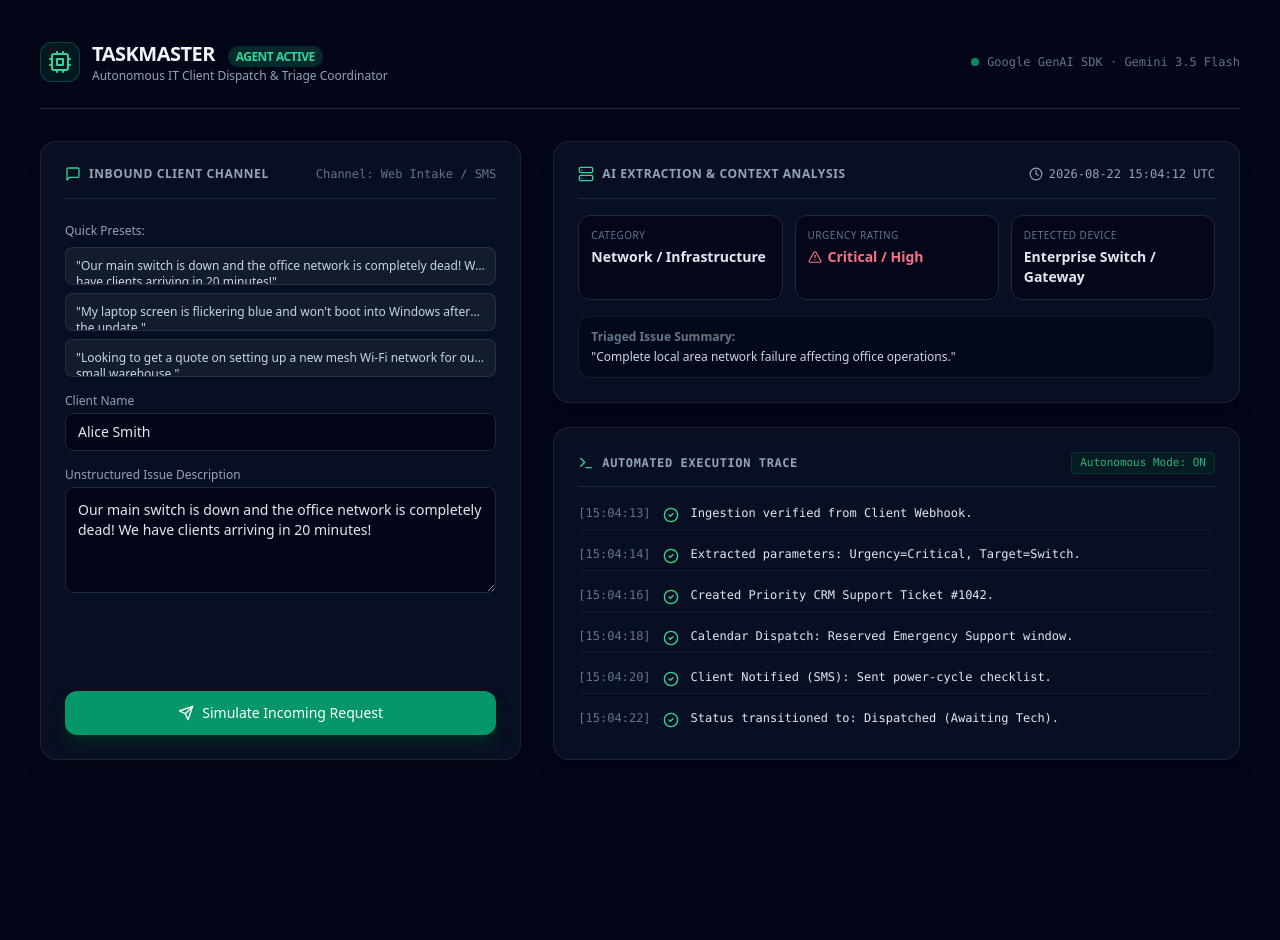
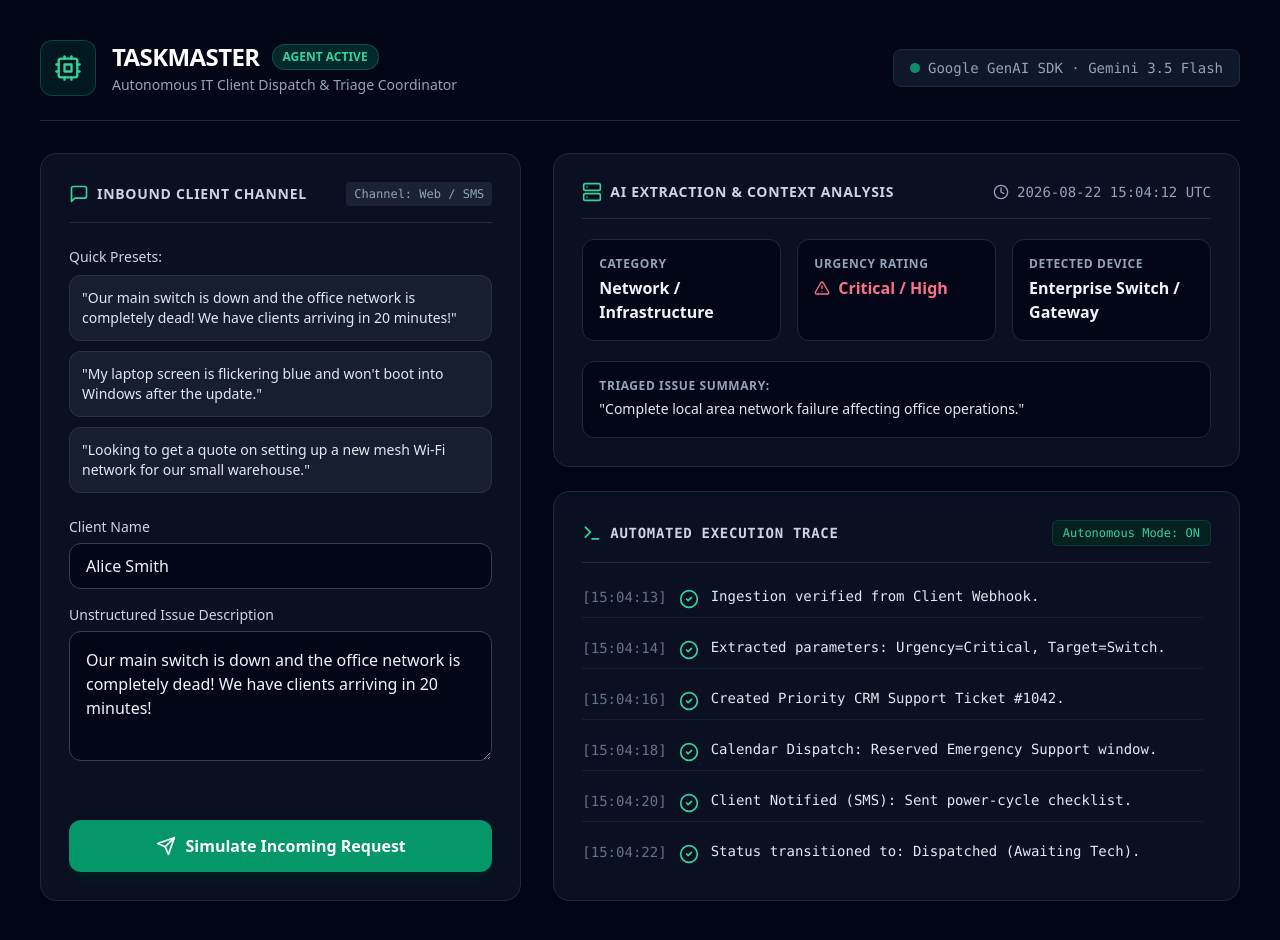
Before and after one commit to Moki00/taskmaster, a React (Vite) app in the folder frontend/: page / in a window 1280 px wide. Before the commit the page ends 800 px from the top, so only its background shows below. Built offline with nearby package versions, Linux system fonts and the light colour scheme.

Commit message:
better bigger font

```diff
--- a/frontend/src/App.jsx
+++ b/frontend/src/App.jsx
@@ -6,7 +6,6 @@ import {
   CheckCircle2,
   Clock,
   Server,
-  Calendar,
   MessageSquare,
   RefreshCw,
   Cpu,
@@ -23,7 +22,6 @@ export default function TaskmasterVisualizer() {
   const [clientName, setClientName] = useState("Alice Smith");
   const [isProcessing, setIsProcessing] = useState(false);
 
-  // Live Agent State
   const [analysis, setAnalysis] = useState({
     timestamp: "2026-08-22 15:04:12 UTC",
     client: "Alice Smith",
@@ -131,31 +129,33 @@ export default function TaskmasterVisualizer() {
         },
       ]);
       setIsProcessing(false);
-    }, 1200);
+    }, 1000);
   };
 
   return (
-    <div className="min-h-screen bg-slate-950 text-slate-100 font-sans p-6 md:p-10 flex flex-col">
+    <div className="min-h-screen bg-slate-950 text-slate-100 font-sans p-6 md:p-10 flex flex-col justify-between">
       {/* Top Header */}
       <header className="flex items-center justify-between pb-6 border-b border-slate-800 mb-8">
-        <div className="flex items-center space-x-3">
-          <div className="w-10 h-10 rounded-xl bg-emerald-500/10 border border-emerald-500/30 flex items-center justify-center text-emerald-400">
-            <Cpu className="w-6 h-6" />
+        <div className="flex items-center space-x-4">
+          <div className="w-14 h-14 rounded-xl bg-emerald-500/10 border border-emerald-500/30 flex items-center justify-center text-emerald-400">
+            <Cpu className="w-7 h-7" />
           </div>
           <div>
-            <h1 className="text-xl font-bold tracking-tight">
-              TASKMASTER{" "}
-              <span className="text-xs bg-emerald-500/20 text-emerald-400 px-2 py-0.5 rounded-full ml-2">
+            <div className="flex items-center space-x-3">
+              <h1 className="text-2xl font-bold tracking-tight text-white">
+                TASKMASTER
+              </h1>
+              <span className="text-xs font-semibold bg-emerald-500/20 text-emerald-400 border border-emerald-500/30 px-2.5 py-1 rounded-full">
                 AGENT ACTIVE
               </span>
-            </h1>
-            <p className="text-xs text-slate-400">
+            </div>
+            <p className="text-sm text-slate-400 mt-0.5">
               Autonomous IT Client Dispatch & Triage Coordinator
             </p>
           </div>
         </div>
-        <div className="text-xs text-slate-500 font-mono flex items-center space-x-2">
-          <span className="w-2 h-2 rounded-full bg-emerald-500 animate-pulse"></span>
+        <div className="text-sm text-slate-400 font-mono flex items-center space-x-2 bg-slate-900 px-4 py-2 rounded-lg border border-slate-800">
+          <span className="w-2.5 h-2.5 rounded-full bg-emerald-500 animate-pulse"></span>
           <span>Google GenAI SDK · Gemini 3.5 Flash</span>
         </div>
       </header>
@@ -163,29 +163,29 @@ export default function TaskmasterVisualizer() {
       {/* Main Split Grid */}
       <div className="grid grid-cols-1 lg:grid-cols-12 gap-8 flex-1">
         {/* Left Side: Client Simulator */}
-        <div className="lg:col-span-5 flex flex-col justify-between bg-slate-900/60 border border-slate-800/80 rounded-2xl p-6 shadow-xl backdrop-blur-sm">
-          <div>
-            <div className="flex items-center justify-between pb-4 border-b border-slate-800 mb-6">
-              <span className="text-xs font-semibold uppercase tracking-wider text-slate-400 flex items-center gap-2">
-                <MessageSquare className="w-4 h-4 text-emerald-400" /> Inbound
+        <div className="lg:col-span-5 flex flex-col justify-between bg-slate-900/60 border border-slate-800 rounded-2xl p-7 shadow-xl">
+          <div className="space-y-6">
+            <div className="flex items-center justify-between pb-4 border-b border-slate-800">
+              <span className="text-sm font-semibold uppercase tracking-wider text-slate-300 flex items-center gap-2">
+                <MessageSquare className="w-5 h-5 text-emerald-400" /> Inbound
                 Client Channel
               </span>
-              <span className="text-xs font-mono text-slate-500">
-                Channel: Web Intake / SMS
+              <span className="text-xs font-mono text-slate-400 bg-slate-800/80 px-2 py-1 rounded">
+                Channel: Web / SMS
               </span>
             </div>
 
             {/* Presets */}
-            <div className="mb-4">
-              <label className="text-xs text-slate-400 block mb-2 font-medium">
+            <div>
+              <label className="text-sm text-slate-300 block mb-2 font-medium">
                 Quick Presets:
               </label>
-              <div className="flex flex-col gap-2">
+              <div className="flex flex-col gap-2.5">
                 {PRESET_MESSAGES.map((msg, idx) => (
                   <button
                     key={idx}
                     onClick={() => setInputMessage(msg)}
-                    className="text-left text-xs bg-slate-800/50 hover:bg-slate-800 border border-slate-700/60 p-2.5 rounded-lg text-slate-300 transition-colors line-clamp-1"
+                    className="text-left text-sm bg-slate-800/60 hover:bg-slate-800 border border-slate-700/60 p-3 rounded-xl text-slate-200 transition-colors"
                   >
                     "{msg}"
                   </button>
@@ -193,29 +193,29 @@ export default function TaskmasterVisualizer() {
               </div>
             </div>
 
-            {/* Client Info Inputs */}
-            <div className="space-y-4 my-4">
+            {/* Inputs */}
+            <div className="space-y-4">
               <div>
-                <label className="text-xs text-slate-400 block mb-1">
+                <label className="text-sm font-medium text-slate-300 block mb-1.5">
                   Client Name
                 </label>
                 <input
                   type="text"
                   value={clientName}
                   onChange={(e) => setClientName(e.target.value)}
-                  className="w-full bg-slate-950 border border-slate-800 rounded-lg px-3 py-2 text-sm text-slate-200 focus:outline-none focus:border-emerald-500"
+                  className="w-full bg-slate-950 border border-slate-700 rounded-xl px-4 py-2.5 text-base text-slate-100 focus:outline-none focus:border-emerald-500 focus:ring-1 focus:ring-emerald-500"
                 />
               </div>
               <div>
-                <label className="text-xs text-slate-400 block mb-1">
+                <label className="text-sm font-medium text-slate-300 block mb-1.5">
                   Unstructured Issue Description
                 </label>
                 <textarea
                   rows={4}
                   value={inputMessage}
                   onChange={(e) => setInputMessage(e.target.value)}
-                  className="w-full bg-slate-950 border border-slate-800 rounded-lg p-3 text-sm text-slate-200 focus:outline-none focus:border-emerald-500 font-sans"
-                  placeholder="Describe your issue..."
+                  className="w-full bg-slate-950 border border-slate-700 rounded-xl p-4 text-base text-slate-100 focus:outline-none focus:border-emerald-500 focus:ring-1 focus:ring-emerald-500"
+                  placeholder="Describe the issue..."
                 />
               </div>
             </div>
@@ -224,12 +224,12 @@ export default function TaskmasterVisualizer() {
           <button
             onClick={handleSimulate}
             disabled={isProcessing}
-            className="w-full py-3 px-4 bg-emerald-600 hover:bg-emerald-500 disabled:bg-slate-800 text-white font-medium rounded-xl transition flex items-center justify-center gap-2 text-sm shadow-lg shadow-emerald-950"
+            className="w-full mt-6 py-3.5 px-5 bg-emerald-600 hover:bg-emerald-500 disabled:bg-slate-800 text-white font-semibold rounded-xl transition flex items-center justify-center gap-2.5 text-base shadow-lg shadow-emerald-950/50"
           >
             {isProcessing ? (
-              <RefreshCw className="w-4 h-4 animate-spin" />
+              <RefreshCw className="w-5 h-5 animate-spin" />
             ) : (
-              <Send className="w-4 h-4" />
+              <Send className="w-5 h-5" />
             )}
             {isProcessing
               ? "Agent Orchestrating..."
@@ -240,83 +240,85 @@ export default function TaskmasterVisualizer() {
         {/* Right Side: Taskmaster Mission Control */}
         <div className="lg:col-span-7 flex flex-col space-y-6">
           {/* AI Structured Extraction Box */}
-          <div className="bg-slate-900/60 border border-slate-800/80 rounded-2xl p-6 shadow-xl">
-            <div className="flex items-center justify-between pb-4 border-b border-slate-800 mb-4">
-              <span className="text-xs font-semibold uppercase tracking-wider text-slate-400 flex items-center gap-2">
-                <Server className="w-4 h-4 text-emerald-400" /> AI Extraction &
+          <div className="bg-slate-900/60 border border-slate-800 rounded-2xl p-7 shadow-xl">
+            <div className="flex items-center justify-between pb-4 border-b border-slate-800 mb-5">
+              <span className="text-sm font-semibold uppercase tracking-wider text-slate-300 flex items-center gap-2">
+                <Server className="w-5 h-5 text-emerald-400" /> AI Extraction &
                 Context Analysis
               </span>
-              <div className="flex items-center gap-1.5 text-xs font-mono text-slate-400">
-                <Clock className="w-3.5 h-3.5" />
+              <div className="flex items-center gap-2 text-sm font-mono text-slate-400">
+                <Clock className="w-4 h-4" />
                 <span>{analysis.timestamp}</span>
               </div>
             </div>
 
-            <div className="grid grid-cols-2 md:grid-cols-3 gap-3 mb-4">
-              <div className="bg-slate-950/80 border border-slate-800 p-3 rounded-xl">
-                <span className="text-[10px] text-slate-500 uppercase tracking-wider block">
+            <div className="grid grid-cols-1 md:grid-cols-3 gap-4 mb-5">
+              <div className="bg-slate-950 border border-slate-800 p-4 rounded-xl">
+                <span className="text-xs font-semibold text-slate-400 uppercase tracking-wider block">
                   Category
                 </span>
-                <span className="text-sm font-semibold text-slate-200 mt-1 block">
+                <span className="text-base font-bold text-slate-100 mt-1 block">
                   {analysis.category}
                 </span>
               </div>
-              <div className="bg-slate-950/80 border border-slate-800 p-3 rounded-xl">
-                <span className="text-[10px] text-slate-500 uppercase tracking-wider block">
+              <div className="bg-slate-950 border border-slate-800 p-4 rounded-xl">
+                <span className="text-xs font-semibold text-slate-400 uppercase tracking-wider block">
                   Urgency Rating
                 </span>
                 <span
-                  className={`text-sm font-semibold mt-1 inline-flex items-center gap-1.5 ${
+                  className={`text-base font-bold mt-1 inline-flex items-center gap-2 ${
                     analysis.urgency.includes("Critical")
                       ? "text-rose-400"
                       : "text-amber-400"
                   }`}
                 >
-                  <AlertTriangle className="w-3.5 h-3.5" />
+                  <AlertTriangle className="w-4 h-4" />
                   {analysis.urgency}
                 </span>
               </div>
-              <div className="bg-slate-950/80 border border-slate-800 p-3 rounded-xl col-span-2 md:col-span-1">
-                <span className="text-[10px] text-slate-500 uppercase tracking-wider block">
+              <div className="bg-slate-950 border border-slate-800 p-4 rounded-xl">
+                <span className="text-xs font-semibold text-slate-400 uppercase tracking-wider block">
                   Detected Device
                 </span>
-                <span className="text-sm font-semibold text-slate-200 mt-1 block">
+                <span className="text-base font-bold text-slate-100 mt-1 block">
                   {analysis.deviceType}
                 </span>
               </div>
             </div>
 
-            <div className="bg-slate-950/60 border border-slate-800/60 p-3 rounded-xl text-xs text-slate-300">
-              <span className="text-slate-500 font-semibold block mb-1">
+            <div className="bg-slate-950 border border-slate-800 p-4 rounded-xl text-sm text-slate-200 leading-relaxed">
+              <span className="text-xs text-slate-400 uppercase tracking-wider font-semibold block mb-1">
                 Triaged Issue Summary:
               </span>
               "{analysis.summary}"
             </div>
           </div>
 
-          {/* Autonomous Execution Log (Trace) */}
-          <div className="bg-slate-900/60 border border-slate-800/80 rounded-2xl p-6 shadow-xl flex-1 flex flex-col font-mono text-xs">
-            <div className="flex items-center justify-between pb-3 border-b border-slate-800 mb-3">
-              <span className="font-semibold uppercase tracking-wider text-slate-400 flex items-center gap-2">
-                <Terminal className="w-4 h-4 text-emerald-400" /> Automated
+          {/* Execution Log */}
+          <div className="bg-slate-900/60 border border-slate-800 rounded-2xl p-7 shadow-xl flex-1 flex flex-col font-mono text-sm">
+            <div className="flex items-center justify-between pb-4 border-b border-slate-800 mb-4">
+              <span className="font-semibold uppercase tracking-wider text-slate-300 flex items-center gap-2">
+                <Terminal className="w-5 h-5 text-emerald-400" /> Automated
                 Execution Trace
               </span>
-              <span className="text-[11px] text-emerald-400/80 bg-emerald-950/50 px-2 py-0.5 rounded border border-emerald-800/40">
+              <span className="text-xs text-emerald-400 bg-emerald-950/60 px-2.5 py-1 rounded-md border border-emerald-800/50">
                 Autonomous Mode: ON
               </span>
             </div>
 
-            <div className="space-y-2.5 overflow-y-auto flex-1 pr-1">
+            <div className="space-y-3 overflow-y-auto flex-1 pr-2">
               {logs.map((log) => (
                 <div
                   key={log.id}
-                  className="flex items-start space-x-3 py-1.5 border-b border-slate-800/40 last:border-0"
+                  className="flex items-start space-x-3 py-2 border-b border-slate-800/60 last:border-0"
                 >
-                  <span className="text-slate-500 select-none">
+                  <span className="text-slate-500 shrink-0 font-medium">
                     [{log.time}]
                   </span>
-                  <CheckCircle2 className="w-4 h-4 text-emerald-400 shrink-0 mt-0.5" />
-                  <span className="text-slate-200">{log.text}</span>
+                  <CheckCircle2 className="w-5 h-5 text-emerald-400 shrink-0 mt-0.5" />
+                  <span className="text-slate-200 text-sm leading-snug">
+                    {log.text}
+                  </span>
                 </div>
               ))}
             </div>
```
